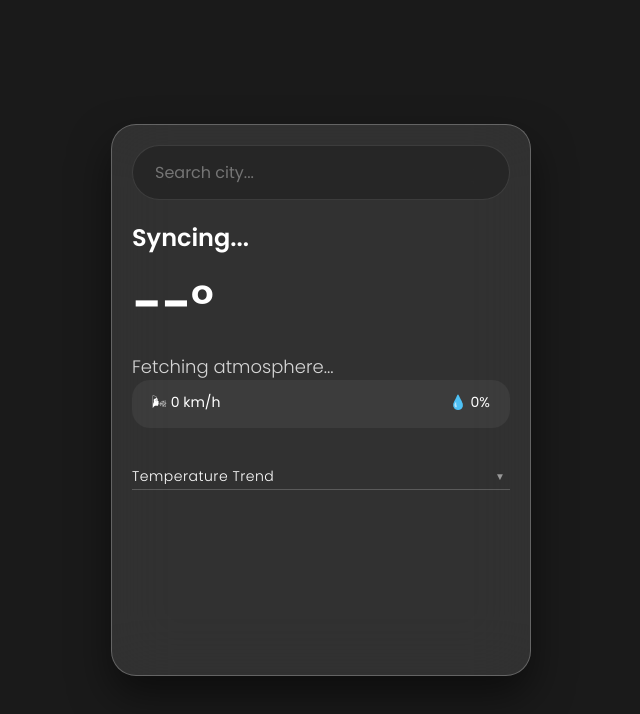
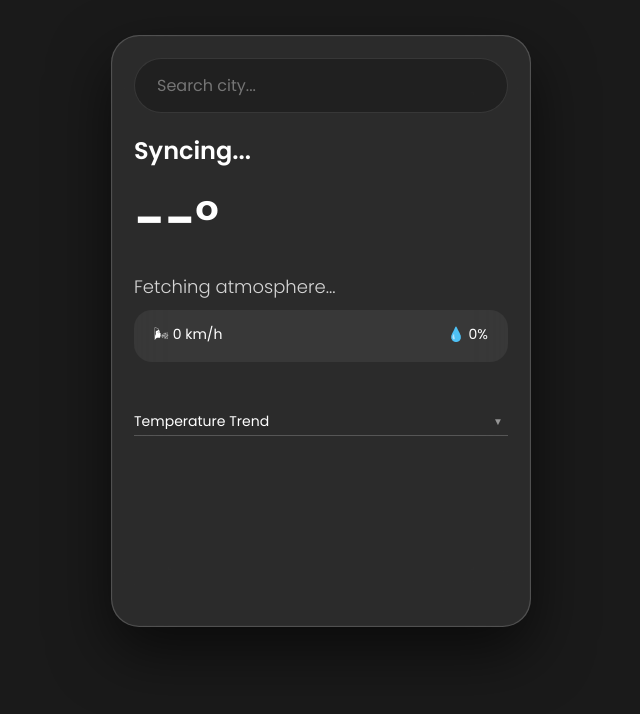
Before and after one commit to isham2512/WEATHER, a plain HTML site: page index.html in a window 1280 px wide. Shown: the whole page, without its empty margins (319-959 px from the left). Drawn offline with nearby package versions, Linux system fonts and the light colour scheme.

Commit message:
Update style.css

```diff
--- a/style.css
+++ b/style.css
@@ -1,186 +1,243 @@
 :root {
-    --glass-bg: rgba(255, 255, 255, 0.1);
-    --glass-border: rgba(255, 255, 255, 0.25);
+    --glass-bg: rgba(255,255,255,0.08);
+    --glass-border: rgba(255,255,255,0.18);
     --text-main: #ffffff;
 }
 
-* {
-    margin: 0;
-    padding: 0;
-    box-sizing: border-box;
-    font-family: 'Poppins', sans-serif;
+*{
+    margin:0;
+    padding:0;
+    box-sizing:border-box;
+    font-family:'Poppins',sans-serif;
 }
 
-body {
-    min-height: 100vh;
-    display: flex;
-    justify-content: center;
-    align-items: center;
-    transition: background 1.5s cubic-bezier(0.4, 0, 0.2, 1);
-    overflow: hidden;
-    background: #1a1a1a;
+/* ⭐ Fixed Vertical Spacing */
+body{
+    min-height:100vh;
+    display:flex;
+    justify-content:center;
+    align-items:flex-start;
+    padding-top:25px;
+    background:#1a1a1a;
+    overflow:hidden;
+    transition:background 1.5s ease;
 }
 
-
-.lightning-flash { animation: flash 0.2s ease-out 3; }
-@keyframes flash {
-    0% { background: inherit; }
-    50% { background: #fff; }
-    100% { background: inherit; }
+/* Animations */
+.lightning-flash{
+    animation:flash 0.2s ease-out 3;
 }
 
-
-.container {
-    width: 92%;
-    max-width: 420px;
-    background: var(--glass-bg);
-    backdrop-filter: blur(30px);
-    -webkit-backdrop-filter: blur(30px);
-    border: 1px solid var(--glass-border);
-    border-radius: 25px;
-    padding: 20px;
-    color: var(--text-main);
-    box-shadow: 0 20px 40px rgba(0,0,0,0.5);
-    position: relative;
-    z-index: 100;
+@keyframes flash{
+    0%{ background:inherit }
+    50%{ background:#fff }
+    100%{ background:inherit }
 }
 
+/* Container Panel */
+.container{
+    width:92%;
+    max-width:420px;
+    margin-top:10px;
 
+    background:var(--glass-bg);
+    backdrop-filter:blur(30px);
+    -webkit-backdrop-filter:blur(30px);
 
-.search { position: relative; }
-.search input {
-    width: 100%;
-    padding: 14px 22px;
-    border: 1px solid rgba(255, 255, 255, 0.1);
-    border-radius: 50px;
-    font-size: 16px;
-    outline: none;
-    background: rgba(0, 0, 0, 0.2);
-    color: white;
-    transition: 0.3s;
+    border:1px solid var(--glass-border);
+    border-radius:28px;
+
+    padding:22px;
+    color:var(--text-main);
+
+    box-shadow:
+        0 25px 60px rgba(0,0,0,0.6),
+        inset 0 0 1px rgba(255,255,255,0.2);
+
+    position:relative;
+    z-index:100;
 }
 
-.suggestions {
-    position: absolute;
-    top: 60px; left: 0; right: 0;
-    background: rgba(20, 20, 20, 0.9);
-    backdrop-filter: blur(20px);
-    border-radius: 20px;
-    border: 1px solid var(--glass-border);
-    z-index: 1000;
-    max-height: 200px;
-    overflow-y: auto;
-    display: none;
+/* Search */
+.search{
+    position:relative;
 }
 
-.suggestion-item {
-    padding: 12px 20px;
-    cursor: pointer;
-    border-bottom: 1px solid rgba(255,255,255,0.05);
-    font-size: 14px;
-}
-.suggestion-item:hover { background: rgba(255,255,255,0.1); }
+.search input{
+    width:100%;
+    padding:14px 22px;
 
+    border-radius:50px;
+    border:1px solid rgba(255,255,255,0.1);
 
-.temp {
-    font-size: 52px;
-    font-weight: 600;
-    letter-spacing: -1px;
-    margin: 10px 0;
+    background:rgba(0,0,0,0.25);
+    color:white;
+
+    font-size:16px;
+    outline:none;
+
+    transition:0.3s;
 }
 
-.condition { font-size: 18px; opacity: 0.8; font-weight: 300; }
-
-.details {
-    display: flex;
-    justify-content: space-between;
-    padding: 12px 20px;
-    font-size: 14px;
-    background: rgba(255,255,255,0.05);
-    border-radius: 18px;
+.search input:focus{
+    background:rgba(0,0,0,0.4);
 }
 
+/* Suggestions */
+.suggestions{
+    position:absolute;
+    top:65px;
+    left:0;
+    right:0;
 
-.hour-card {
-    flex: 0 0 65px;
-    padding: 10px;
-    border-radius: 15px;
+    background:rgba(20,20,20,0.95);
+    backdrop-filter:blur(20px);
+
+    border-radius:18px;
+    border:1px solid var(--glass-border);
+
+    max-height:200px;
+    overflow-y:auto;
+
+    display:none;
+    z-index:1000;
 }
 
+.suggestion-item{
+    padding:12px 20px;
+    cursor:pointer;
+    font-size:14px;
 
-
-.hourly {
-    display: flex;
-    gap: 15px;
-    overflow-x: auto;
-    padding-bottom: 10px;
-    scrollbar-width: none;
-}
-.hourly::-webkit-scrollbar { display: none; }
-
-
-.metric-container {
-    position: relative;
-    margin-top: 25px;
+    border-bottom:1px solid rgba(255,255,255,0.05);
 }
 
-#metricSelect {
-    width: 100%;
-    background: transparent;
-    color: white;
-    border: none;
-    border-bottom: 1px solid rgba(255,255,255,0.2);
-    padding: 5px 0;
-    outline: none;
-    font-size: 14px;
-    cursor: pointer;
-    appearance: none;
-    -webkit-appearance: none;
-    font-weight: 300;
-    letter-spacing: 0.5px;
+.suggestion-item:hover{
+    background:rgba(255,255,255,0.08);
 }
 
-#metricSelect option {
-    background: #1a1a1a;
-    color: white;
+/* Weather Text */
+.temp{
+    font-size:54px;
+    font-weight:600;
+    margin:12px 0;
+    letter-spacing:-1px;
 }
 
-.select-arrow {
-    position: absolute;
-    right: 5px;
-    top: 50%;
-    transform: translateY(-50%);
-    pointer-events: none;
-    font-size: 10px;
-    opacity: 0.5;
+.condition{
+    font-size:18px;
+    opacity:0.8;
+    font-weight:300;
 }
 
+/* Details Box */
+.details{
+    display:flex;
+    justify-content:space-between;
 
-.chart-wrapper {
-    height: 150px;
-    margin-top: 15px;
-    position: relative;
-}
-#weatherChart {
-    filter: drop-shadow(0px 4px 8px rgba(0,0,0,0.3));
+    padding:14px 20px;
+    margin-top:10px;
+
+    background:rgba(255,255,255,0.06);
+    border-radius:18px;
+
+    font-size:14px;
 }
 
+/* Hour Cards */
+.hourly{
+    display:flex;
+    gap:15px;
+    overflow-x:auto;
+    padding:10px 0;
 
-.celestial {
-    position: absolute;
-    border-radius: 50%;
-    z-index: 1;
-    transition: all 2s ease-in-out;
-}
-.sun {
-    width: 150px; height: 150px;
-    background: radial-gradient(circle, #fff700, #ff8800);
-    box-shadow: 0 0 100px rgba(255, 136, 0, 0.6);
-}
-.moon {
-    width: 100px; height: 100px;
-    background: radial-gradient(circle, #f5f3ce, #9e9e9e);
-    box-shadow: 0 0 50px rgba(255, 255, 255, 0.3);
+    scrollbar-width:none;
 }
 
-.particle { position: absolute; background: #fff; pointer-events: none; z-index: 2; }
+.hourly::-webkit-scrollbar{
+    display:none;
+}
+
+.hour-card{
+    flex:0 0 65px;
+    padding:10px;
+    border-radius:15px;
+    text-align:center;
+}
+
+/* Metric Select */
+.metric-container{
+    position:relative;
+    margin-top:25px;
+}
+
+#metricSelect{
+    width:100%;
+    background:transparent;
+
+    border:none;
+    border-bottom:1px solid rgba(255,255,255,0.2);
+
+    padding:6px 0;
+
+    color:white;
+    font-size:14px;
+
+    appearance:none;
+    cursor:pointer;
+}
+
+#metricSelect option{
+    background:#1a1a1a;
+    color:white;
+}
+
+.select-arrow{
+    position:absolute;
+    right:5px;
+    top:50%;
+    transform:translateY(-50%);
+    opacity:0.5;
+    font-size:10px;
+}
+
+/* Chart */
+.chart-wrapper{
+    height:150px;
+    margin-top:18px;
+}
+
+#weatherChart{
+    filter:drop-shadow(0 4px 8px rgba(0,0,0,0.4));
+}
+
+/* Sun / Moon */
+.celestial{
+    position:absolute;
+    border-radius:50%;
+    z-index:1;
+    transition:all 2s ease;
+}
+
+.sun{
+    width:140px;
+    height:140px;
+
+    background:radial-gradient(circle,#fff700,#ff8800);
+    box-shadow:0 0 120px rgba(255,136,0,0.6);
+}
+
+.moon{
+    width:100px;
+    height:100px;
+
+    background:radial-gradient(circle,#f5f3ce,#9e9e9e);
+    box-shadow:0 0 60px rgba(255,255,255,0.3);
+}
+
+/* Weather Particles */
+.particle{
+    position:absolute;
+    background:white;
+    pointer-events:none;
+    z-index:2;
+}
```
